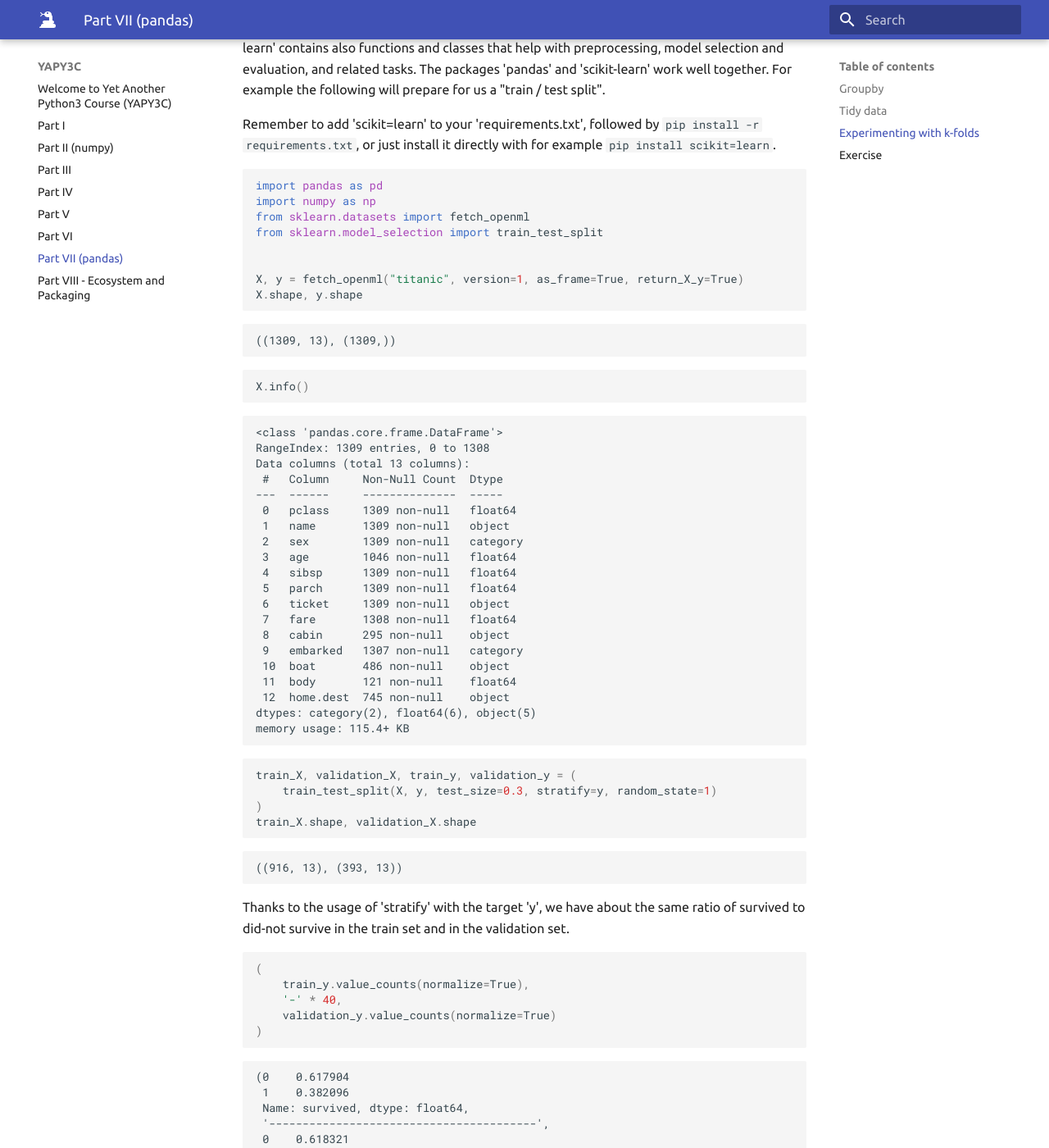
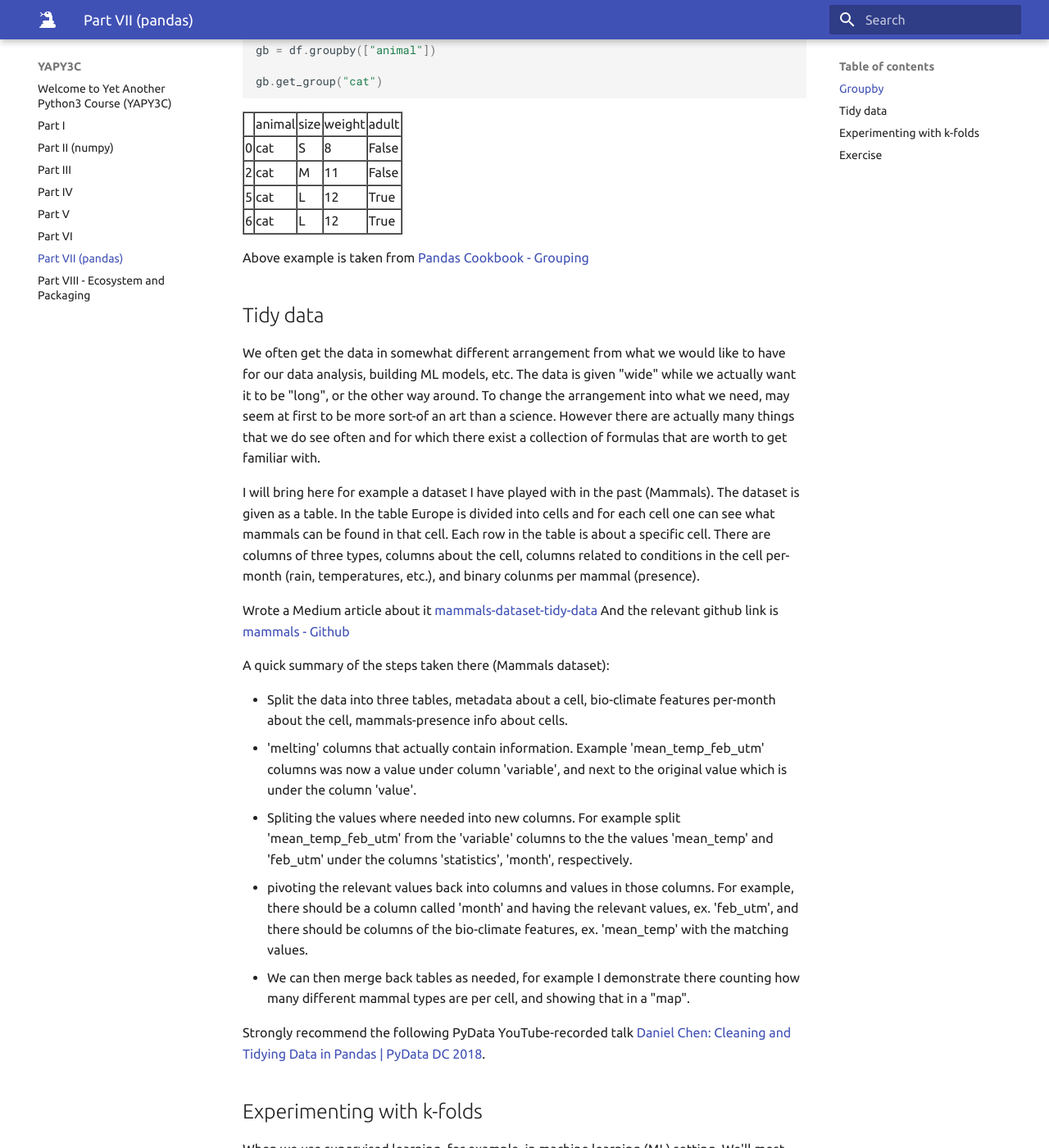
Before and after one commit to zbenmo/yapy3c, an MkDocs documentation site: the page built from docs/part_VII_pd.md, in a window 1280 px wide and 1400 px high, scrolled down 5547 px. Shown: the whole window at 82% size. Built offline with MkDocs 1.6.1 and Material for MkDocs 9.7.7, drawn with Linux system fonts in a browser that asks for light colours; some of the changed text lies outside the part shown.

Commit message:
groupby, tidy data

````diff
--- a/docs/part_VII_pd.md
+++ b/docs/part_VII_pd.md
@@ -200,7 +200,56 @@ df
 
 ## Groupby
 
+With 'pandas' we can collect statistics about specific columns. It is also interesting to collect the statistics per value in another columns. For example, collect the survival rate (Titanic) based on gender, or on travel class.
+Such group based statistics is very useful in data analysis and also in ML, potentially helping the model in picking the relevant information from a categorical feature (ex. the gender, the travel class), this is called **target encoding**. Special care needs to be taken to verify the target encoding actually helps or causing **overfitting**, this should be evaluated case by case.
+
+To get the per group statistics we use the 'df.groupby' functionality. The return type of 'groupby' on a dataframe is a 'DataFrameGroupBy'.
+This class allows iterating over "sub-dataframes", one per group, or also aggragating statistics per group.
+
+``` py
+df = pd.DataFrame(
+    {
+        "animal": "cat dog cat fish dog cat cat".split(),
+        "size": list("SSMMMLL"),
+        "weight": [8, 10, 11, 1, 20, 12, 12],
+        "adult": [False] * 5 + [True] * 2,
+    }
+)
+
+gb = df.groupby(["animal"])
+
+gb.get_group("cat")
+```
+
+<table border="1" class="dataframe">  <thead>    <tr style="text-align: right;">      <th></th>      <th>animal</th>      <th>size</th>      <th>weight</th>      <th>adult</th>    </tr>  </thead>  <tbody>    <tr>      <th>0</th>      <td>cat</td>      <td>S</td>      <td>8</td>      <td>False</td>    </tr>    <tr>      <th>2</th>      <td>cat</td>      <td>M</td>      <td>11</td>      <td>False</td>    </tr>    <tr>      <th>5</th>      <td>cat</td>      <td>L</td>      <td>12</td>      <td>True</td>    </tr>    <tr>      <th>6</th>      <td>cat</td>      <td>L</td>      <td>12</td>      <td>True</td>    </tr>  </tbody></table>
+
+Above example is taken from [Pandas Cookbook - Grouping](https://pandas.pydata.org/pandas-docs/stable/user_guide/cookbook.html#grouping)
+
 ## Tidy data
+
+We often get the data in somewhat different arrangement from what we would like to have for our data analysis, building ML models, etc. The data is given "wide" while we actually want it to be "long", or the other way around.
+To change the arrangement into what we need, may seem at first to be more sort-of an art than a science.
+However there are actually many things that we do see often and for which there exist a collection of formulas that are worth to get familiar with.
+
+I will bring here for example a dataset I have played with in the past (Mammals).
+The dataset is given as a table. In the table Europe is divided into cells and for each cell one can see
+what mammals can be found in that cell.
+Each row in the table is about a specific cell.
+There are columns of three types, columns about the cell, columns related to conditions in the cell per-month (rain, temperatures, etc.),
+and binary colunms per mammal (presence).
+
+Wrote a Medium article about it [mammals-dataset-tidy-data](https://medium.com/@zbenmo/mammals-dataset-tidy-data-streamlit-6ed7ccc7b2ae)
+And the relevant github link is [mammals - Github](https://github.com/zbenmo/mammals)
+
+A quick summary of the steps taken there (Mammals dataset):
+
+- Split the data into three tables, metadata about a cell, bio-climate features per-month about the cell, mammals-presence info about cells.
+- 'melting' columns that actually contain information. Example 'mean_temp_feb_utm' columns was now a value under column 'variable', and next to the original value which is under the column 'value'.
+- Spliting the values where needed into new columns. For example split 'mean_temp_feb_utm' from the 'variable' columns to the the values 'mean_temp' and 'feb_utm' under the columns 'statistics', 'month', respectively.
+- pivoting the relevant values back into columns and values in those columns. For example, there should be a column called 'month' and having the relevant values, ex. 'feb_utm', and there should be columns of the bio-climate features, ex. 'mean_temp' with the matching values.
+- We can then merge back tables as needed, for example I demonstrate there counting how many different mammal types are per cell, and showing that in a "map".
+
+Strongly recommend the following PyData YouTube-recorded talk [Daniel Chen: Cleaning and Tidying Data in Pandas | PyData DC 2018](https://www.youtube.com/watch?v=iYie42M1ZyU&t=4675s).
 
 ## Experimenting with k-folds
 
````
Also changed, not shown: part_VII_pd.ipynb.
